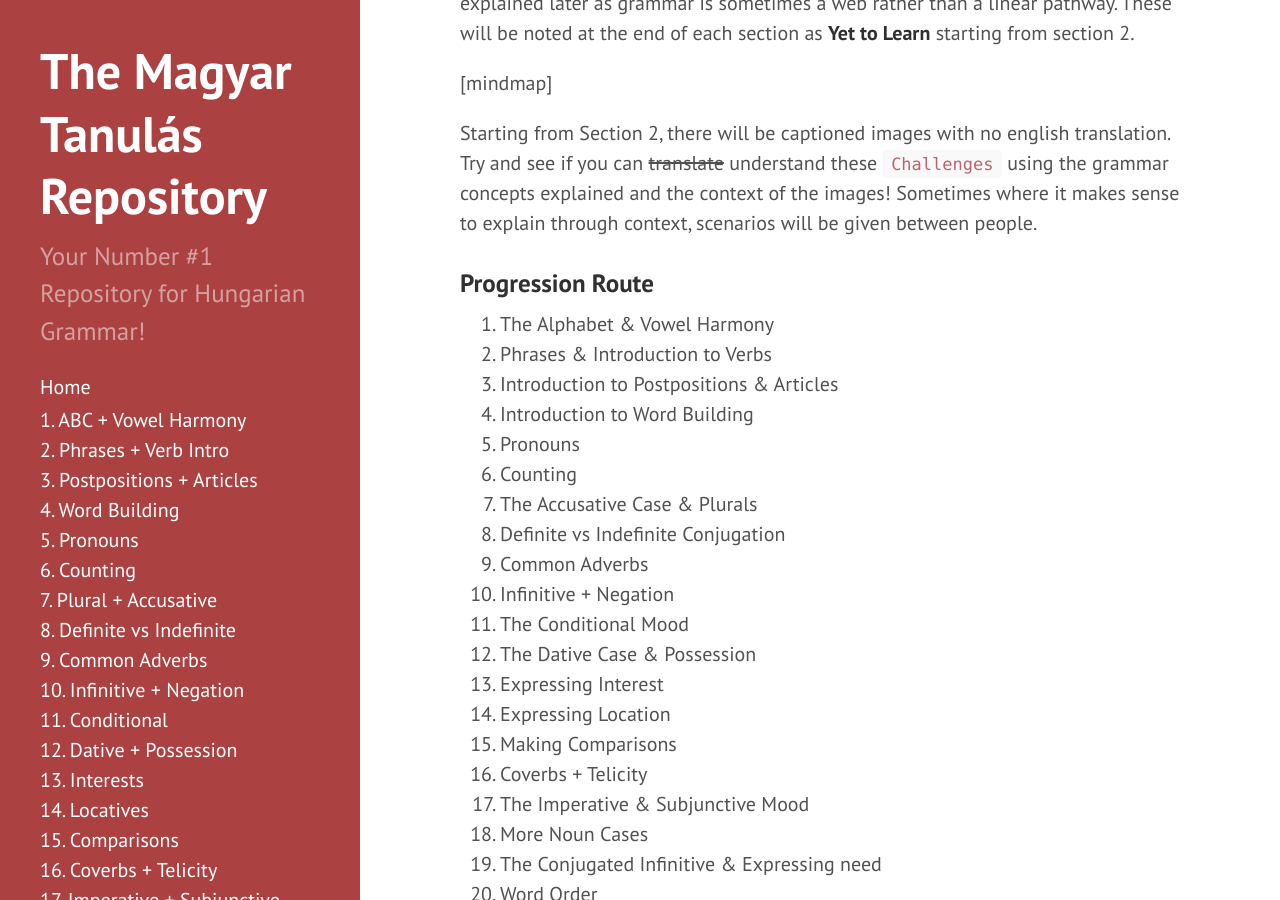
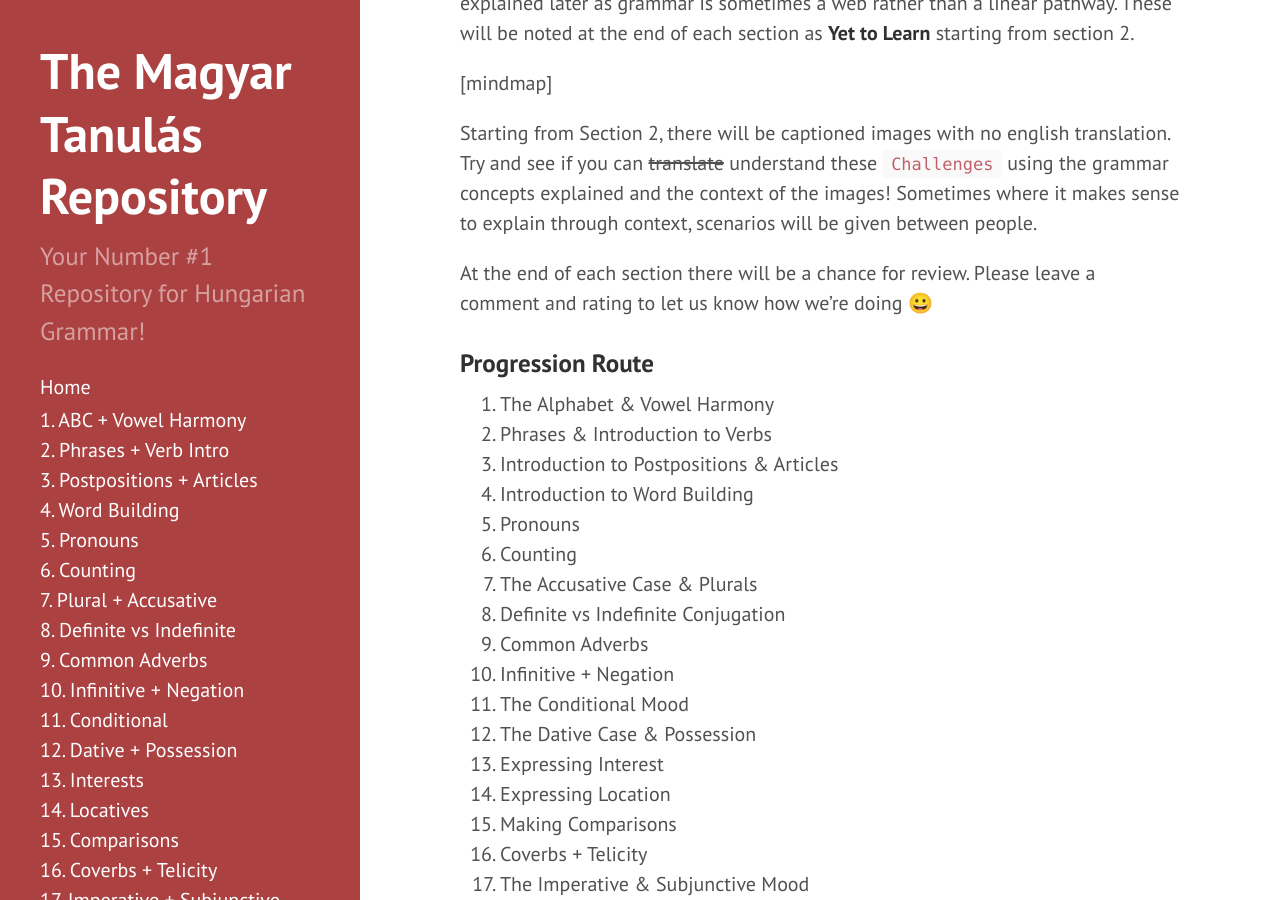
Before and after one commit to Magyartanulas/magyartanulas.github.io, a Jekyll site: the page built from _posts/2012-02-06-whats-jekyll.md, in a window 1280 px wide and 900 px high, scrolled down 569 px. Built offline with Jekyll 4.4.1, drawn with Linux system fonts in a browser that asks for light colours; Markdown is read by kramdown in place of the engine named in the settings; comment, search, counter and statistics services are not loaded.

Commit message:
Update 2012-02-06-whats-jekyll.md

```diff
--- a/_posts/2012-02-06-whats-jekyll.md
+++ b/_posts/2012-02-06-whats-jekyll.md
@@ -17,6 +17,8 @@ The grammar will be explained in a progression route with sections from beginner
 [mindmap]
 
 Starting from Section 2, there will be captioned images with no english translation. Try and see if you can ~~translate~~ understand these `Challenges` using the grammar concepts explained and the context of the images! Sometimes where it makes sense to explain through context, scenarios will be given between people.
+
+At the end of each section there will be a chance for review. Please leave a comment and rating to let us know how we're doing 😀
 
 ### Progression Route
 
```
